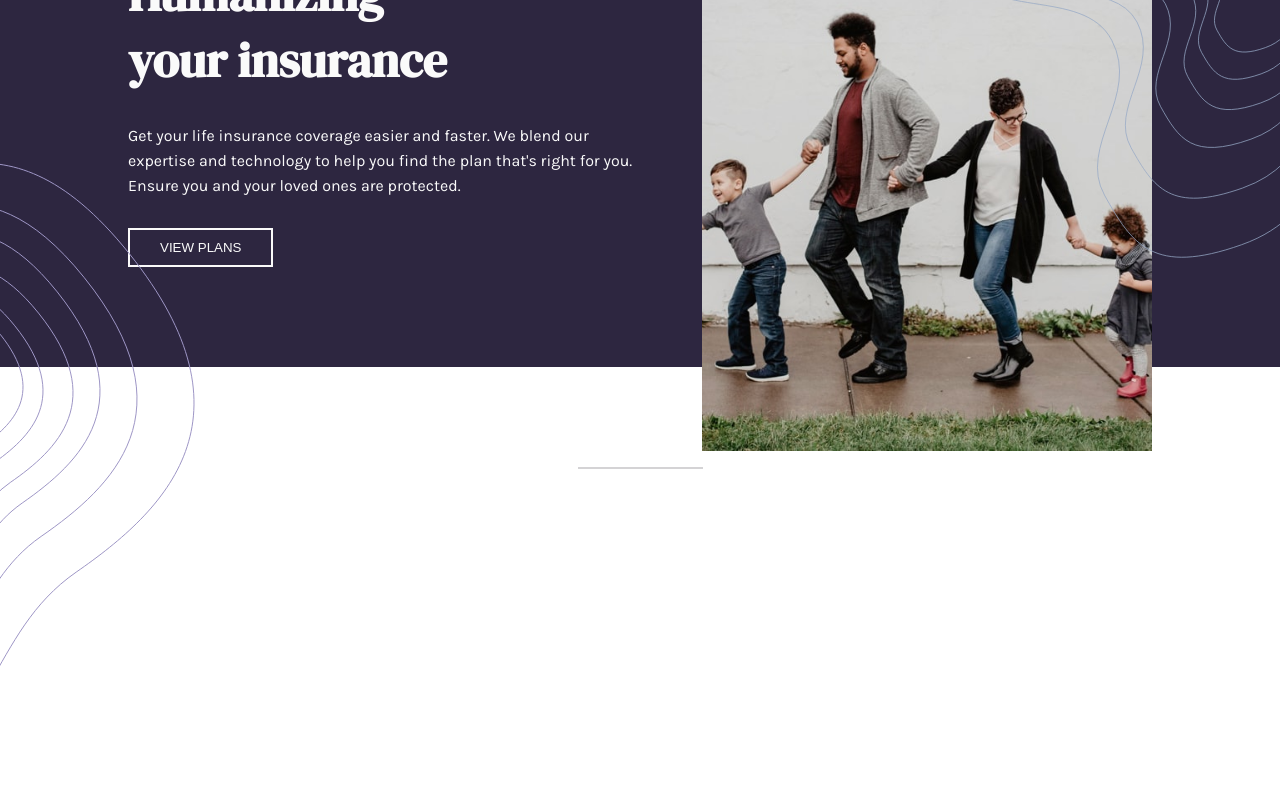
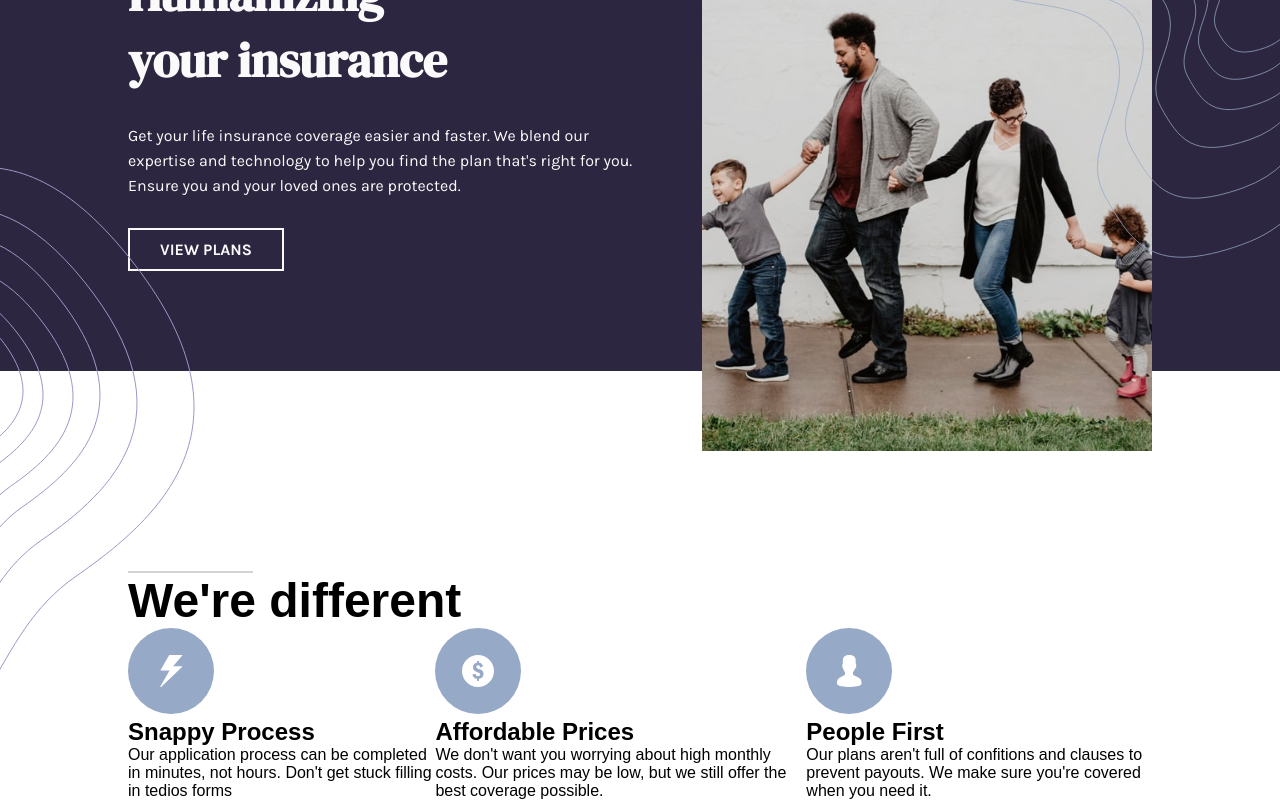
Before and after one commit to AstronautoLunar/insure-landing-page-vue, a Vue app: page / in a window 1280 px wide. Shown: the part 271-1071 px from the top of the page. Before the commit the page ends 938 px from the top, so only its background shows below. Built offline with nearby package versions, Linux system fonts and the light colour scheme.

Commit message:
:construction: Desenvolve cards dos beneficios na tela principal
- Alterado as estilizações dos link na navbar do cabeçalho

```diff
--- a/src/components/Button/Button.vue
+++ b/src/components/Button/Button.vue
@@ -6,6 +6,7 @@
         }"
     >
         <span
+            class="text"
             :style="{
                 color,
             }"
@@ -48,4 +49,10 @@
         border-color: var(--very-dark-violet);
     }
 
+    .text {
+        font-weight: 700;
+        font-family: Karla, Helvetica, sans-serif;
+        font-size: 1rem;
+    }
+
 </style>
--- /dev/null
+++ b/src/components/CardBenefits/CardBenefits.vue
@@ -0,0 +1,64 @@
+<template>
+    <div class="CardBenefits">
+        <div
+            class="benefit-card"
+        >
+            <div class="circle-icon">
+                <img
+                    :src="icon"
+                    :alt="`Image ${ title }`"
+                />
+            </div>
+            <h1>
+                {{ title }}
+            </h1>
+            <span>
+                <slot>
+
+                </slot>
+            </span>
+        </div>
+    </div>
+</template>
+
+<script>
+
+    export default {
+        name: "CardBenefits",
+        components: {
+
+        },
+        props: {
+            icon: {
+                type: String,
+                required: true
+            },
+            title: {
+                type: String,
+                required: true
+            }
+        }
+    }
+
+</script>
+
+<style scoped>
+    .benefit-card
+    {
+        display: flex;
+        flex-direction: column;
+        justify-content: center;
+        align-items: flex-start;
+    }
+
+    /* .benefit-card {
+        flex: 1;
+
+        margin-right: 20px;
+    }
+
+    .benefit-card:last-of-type {
+        margin-right: 0;
+    } */
+
+</style>
--- a/src/components/Header/Header.vue
+++ b/src/components/Header/Header.vue
@@ -106,9 +106,13 @@
     .item > a {
         text-decoration: none;
 
+        color: var(--dark-grayish-violet);
+
         padding: 10px 30px;
 
         font-size: 15px;
+        font-family: Karla, Helvetica, sans-serif;
+        font-weight: 700;
     }
 
     .item:last-of-type > a {
--- a/src/components/Main/Main.vue
+++ b/src/components/Main/Main.vue
@@ -38,13 +38,27 @@
         <Container>
             <div id="main-secure-content">
                 <section
-                    id=""
+                    id="section-benefits"
                     class="section"
                 >
                     <Line
                         color="var(--very-dark-violet)"
                     />
 
+                    <h1 id="title-section-benefits">
+                        We're different
+                    </h1>
+
+                    <div id="area-benefits-cards">
+                        <CardBenefits
+                            v-for="item in benefitsCards"
+                            :key="item.id"
+                            :icon="item.icon"
+                            :title="item.title"
+                        >
+                            {{ item.description }}
+                        </CardBenefits>
+                    </div>
                 </section>
             </div>
         </Container>
@@ -55,13 +69,15 @@
     import Container from "../Container/Container.vue";
     import Button from "../Button/Button.vue";
     import Line from "../Line/Line.vue";
+    import CardBenefits from "../CardBenefits/CardBenefits.vue";
 
     export default {
         name: "Main",
         components: {
             Container,
             Button,
-            Line
+            Line,
+            CardBenefits
         },
         data() {
             return {
@@ -78,6 +94,26 @@
                         source: require('../../assets/bg-pattern-intro-left-desktop.svg'),
                         alt: "line circle"
                     },
+                ],
+                benefitsCards: [
+                    {
+                        id: 1,
+                        icon: require('../../assets/icon-snappy-process.svg'),
+                        title: "Snappy Process",
+                        description: "Our application process can be completed in minutes, not hours. Don't get stuck filling in tedios forms"
+                    },
+                    {
+                        id: 2,
+                        icon: require('../../assets/icon-affordable-prices.svg'),
+                        title: "Affordable Prices",
+                        description: "We don't want you worrying about high monthly costs. Our prices may be low, but we still offer the best coverage possible."
+                    },
+                    {
+                        id: 3,
+                        icon: require('../../assets/icon-people-first.svg'),
+                        title: "People First",
+                        description: "Our plans aren't full of confitions and clauses to prevent payouts. We make sure you're covered when you need it."
+                    }
                 ]
             }
         }
@@ -99,14 +135,16 @@
     .section,
     #presentation,
     #main,
-    #presentation-content-secure
+    #presentation-content-secure,
+    #main-secure-content,
+    .area-benefits-cards
     {
         width: 100%;
     }
 
     #presentation {
         padding: 100px 0;
-        margin-bottom: 100px;
+        margin-bottom: 200px;
 
         background-color: var(--dark-violet);
 
@@ -172,4 +210,24 @@
         left: 0;
         bottom: -300px;
     }
+
+    #title-section-benefits {
+        font-size: 3rem;
+        /* font-family:  */
+    }
+
+    #section-benefits
+    {
+        display: flex;
+        flex-direction: column;
+        justify-content: center;
+        align-items: flex-start;
+    }
+
+    #area-benefits-cards {
+        display: flex;
+        justify-content: space-between;
+        align-items: center;
+    }
+
 </style>
```
